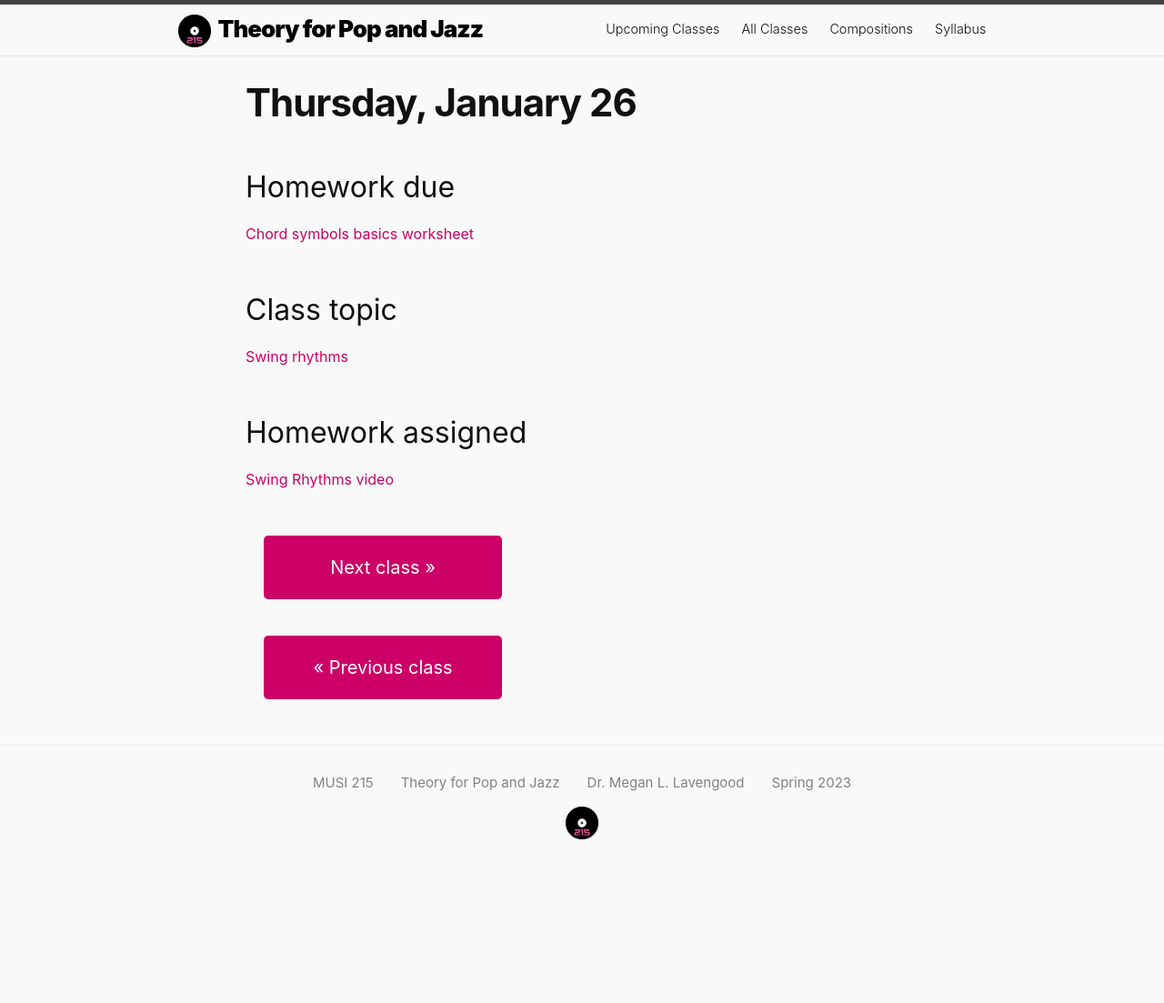
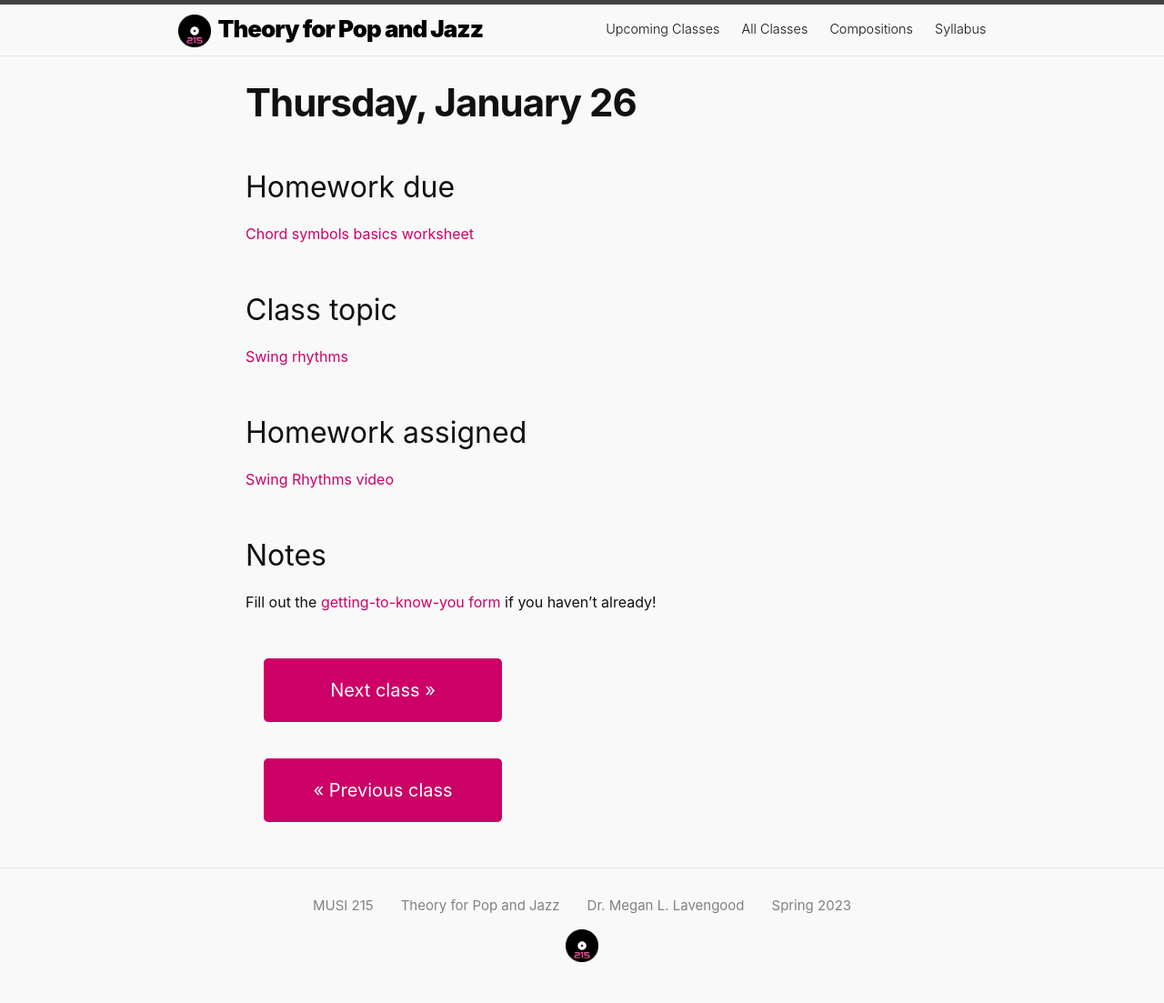
Before and after one commit to meganlavengood/musi216, a Jekyll site: the page built from docs/_posts/2023-01-26-swing-rhythms.md, in a window 1280 px wide. Shown: the whole page at 91% size. Built offline with Jekyll 4.4.1, drawn with Linux system fonts in a browser that asks for light colours; before the commit the page ends 968 px from its top, so only the background shows below that.

Commit message:
add form on first day

```diff
--- a/calendar_generator/data.csv
+++ b/calendar_generator/data.csv
@@ -1,6 +1,6 @@
 date,post-name,r-title,r-url,a-title,a-url,d-title,d-url,notes
-2023-01-24,"Tue, Jan 24",Chord Symbols,https://viva.pressbooks.pub/openmusictheory/chapter/chord-symbols/,Chord symbols basics worksheet,https://viva.pressbooks.pub/openmusictheory/chapter/chord-symbols/#assignments,,,
-2023-01-26,"Thu, Jan 26",Swing rhythms,https://viva.pressbooks.pub/openmusictheory/chapter/swing-rhythms/,Swing Rhythms video,https://viva.pressbooks.pub/openmusictheory/chapter/swing-rhythms/#assignments,Chord symbols basics worksheet,https://viva.pressbooks.pub/openmusictheory/chapter/chord-symbols/#assignments,
+2023-01-24,"Tue, Jan 24",Chord Symbols,https://viva.pressbooks.pub/openmusictheory/chapter/chord-symbols/,Chord symbols basics worksheet,https://viva.pressbooks.pub/openmusictheory/chapter/chord-symbols/#assignments,Fill out the getting-to-know-you form,https://forms.office.com/Pages/ResponsePage.aspx?id=VXKFnlffR0ygwAVGRgOAy-R6DEGoI95Pu0sh7qW5mvpUNFg5MVRBRTJPVUlQOVRRTEY3NENJMTZLSS4u,
+2023-01-26,"Thu, Jan 26",Swing rhythms,https://viva.pressbooks.pub/openmusictheory/chapter/swing-rhythms/,Swing Rhythms video,https://viva.pressbooks.pub/openmusictheory/chapter/swing-rhythms/#assignments,Chord symbols basics worksheet,https://viva.pressbooks.pub/openmusictheory/chapter/chord-symbols/#assignments,Fill out the [getting-to-know-you form](https://forms.office.com/Pages/ResponsePage.aspx?id=VXKFnlffR0ygwAVGRgOAy-R6DEGoI95Pu0sh7qW5mvpUNFg5MVRBRTJPVUlQOVRRTEY3NENJMTZLSS4u) if you haven’t already!
 2023-01-31,"Tue, Jan 31",Blues harmony,https://viva.pressbooks.pub/openmusictheory/chapter/blues-harmony/,Blues worksheet,https://viva.pressbooks.pub/openmusictheory/chapter/blues-harmony/#assignments,Swing Rhythms video,https://viva.pressbooks.pub/openmusictheory/chapter/swing-rhythms/#assignments,
 2023-02-02,"Thu, Feb 2",Blues melodies and the blues scale,https://viva.pressbooks.pub/openmusictheory/chapter/blues-melodies-and-the-blues-scale/,Blues scales worksheet,https://viva.pressbooks.pub/openmusictheory/chapter/blues-melodies-and-the-blues-scale/#assignments,Blues worksheet,https://viva.pressbooks.pub/openmusictheory/chapter/blues-harmony/#assignments,
 2023-02-07,"Tue, Feb 7",Improvising,https://gmuedu-my.sharepoint.com/:b:/g/personal/mlavengo_gmu_edu/EWT6yji6PBBClpDdNgMIVGsBlTPuSW2naxBBWejpgU4WCQ?e=kxJlzQ,Blues composition project,https://viva.pressbooks.pub/openmusictheory/chapter/blues-melodies-and-the-blues-scale/#assignments,Blues scales worksheet,https://viva.pressbooks.pub/openmusictheory/chapter/blues-melodies-and-the-blues-scale/#assignments,Special guests! John Kocur (9:00) and Paul Bratcher (1:30)
--- a/docs/_posts/2023-01-26-swing-rhythms.md
+++ b/docs/_posts/2023-01-26-swing-rhythms.md
@@ -15,3 +15,7 @@ title:  "Thu, Jan 26"
 ## Homework assigned
 
 [Swing Rhythms video](https://viva.pressbooks.pub/openmusictheory/chapter/swing-rhythms/#assignments)
+
+## Notes
+
+Fill out the [getting-to-know-you form](https://forms.office.com/Pages/ResponsePage.aspx?id=VXKFnlffR0ygwAVGRgOAy-R6DEGoI95Pu0sh7qW5mvpUNFg5MVRBRTJPVUlQOVRRTEY3NENJMTZLSS4u) if you haven’t already!
```
Also changed, not shown: docs/_posts/2023-01-24-chord-symbols.md (+4 -0 lines), docs/syllabus.md (+1 -1 lines), 1 other file.
